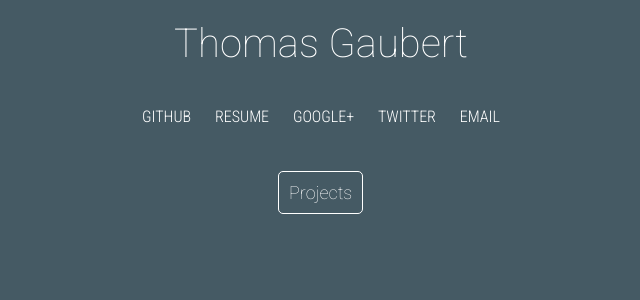
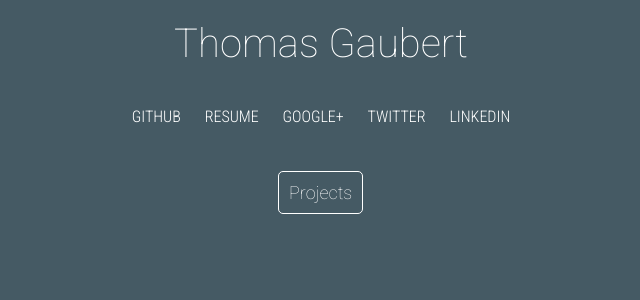
Before and after one commit to TexasGamer/texasgamer.me, a PHP site: page / in a window 1280 px wide. Shown: the part 395-695 px from the top of the page, without its empty margins (319-959 px from the left). Run offline with PHP 8.4, Linux system fonts and the light colour scheme; some libraries are stand-ins or nearby versions.

Commit message:
Replace email with LinkedIn

```diff
--- a/index.php
+++ b/index.php
@@ -26,7 +26,7 @@
 					<li class="animate"><a href="resume.pdf">RESUME</a></li>
 					<li class="animate"><a href="http://google.com/+ThomasGaubert">GOOGLE+</a></li>
 					<li class="animate"><a href="http://twitter.com/ThomasGaubert">TWITTER</a></li>
-					<li class="animate"><a href="mailto:tpgaubert@gmail.com">EMAIL</a></li>
+					<li class="animate"><a href="https://www.linkedin.com/in/tpgaubert">LINKEDIN</a></li>
 				</ul>
 			</div>
 			<a class="projects-btn animate" href="#">Projects</a>
```
